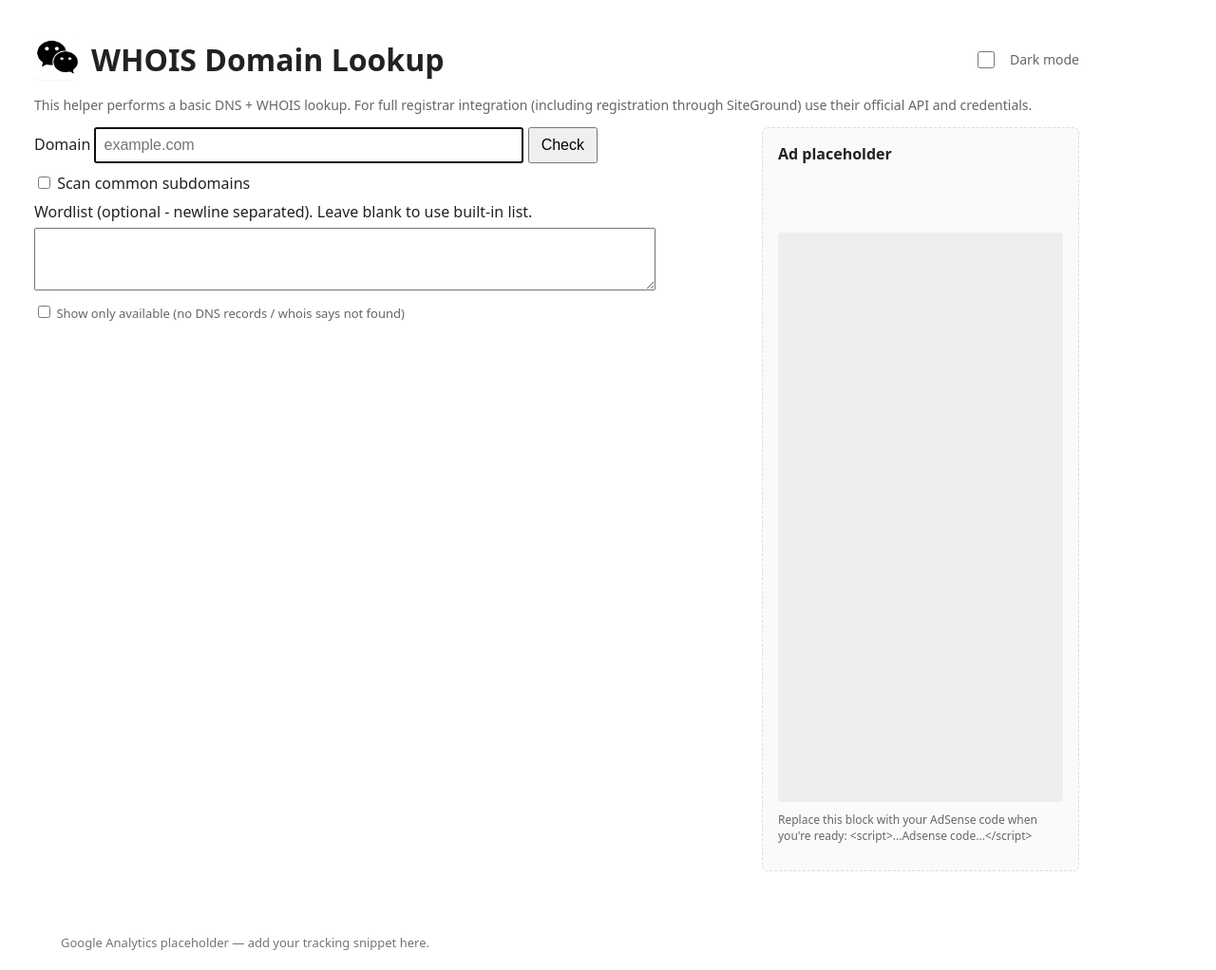
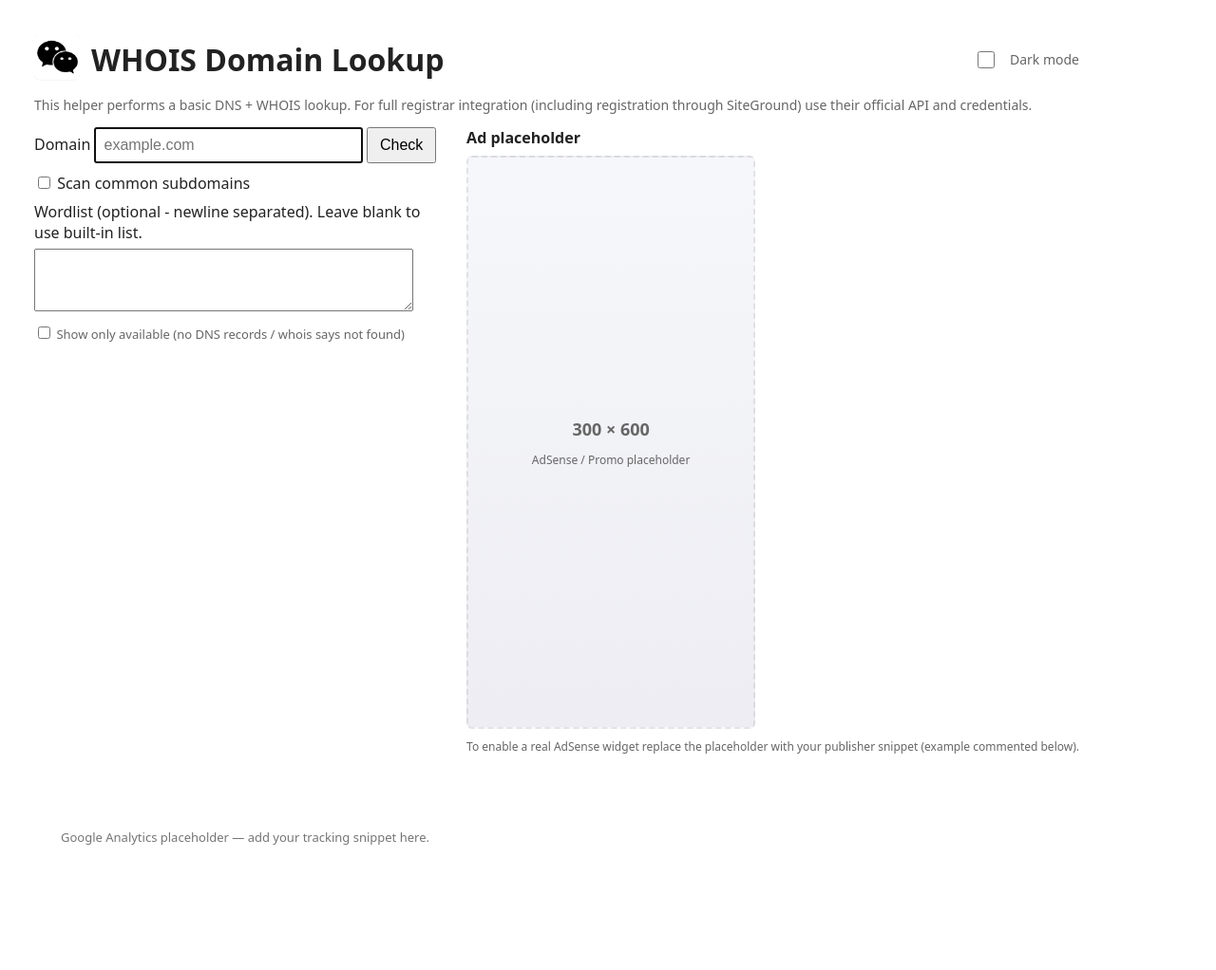
Before and after one commit to terence/subs, a PHP site: page / in a window 1280 px wide. Shown: the whole page at 95% size. After the commit the page ends 890 px from the top, so only its background shows below. Run offline with PHP 8.4, Linux system fonts and the light colour scheme.

Commit message:
adsense recreate

```diff
--- a/assets/style.css
+++ b/assets/style.css
@@ -29,21 +29,13 @@ a.button{background:var(--accent);color:white;padding:8px 10px;border-radius:5px
 /* Layout helpers */
 .row{display:flex;gap:18px;align-items:flex-start;max-width:1100px}
 .col-main{flex:1}
-.aside{width:300px;flex-shrink:0;border:1px dashed var(--border);padding:16px;background:var(--panel);border-radius:6px}
-/* 300x600 ad: keep centered and pushed lower in the aside */
-.ad-box{background:#eee;height:600px;display:flex;align-items:center;justify-content:center;color:var(--muted);border-radius:4px;margin-top:72px;max-width:300px;margin-left:auto;margin-right:auto}
-
-/* Make ad a bit smaller on narrow screens so layout isn't broken */
-@media (max-width:600px){
-  /* on narrow screens reduce height to avoid very tall ads and stack layout */
-  .ad-box{height:250px;max-width:100%}
-  .aside{width:100%}
-  .row{flex-direction:column}
-}
 
 /* Header */
 .header-row{max-width:1100px;display:flex;align-items:center;justify-content:space-between;gap:12px;margin-bottom:8px}
 .header-row h1{margin:0}
+.ad-placeholder{width:300px;height:600px;display:flex;flex-direction:column;align-items:center;justify-content:center;background:linear-gradient(180deg,#f6f7fb,#ededf3);border:2px dashed rgba(0,0,0,0.08);color:var(--muted);font-weight:600;border-radius:6px}
+.ad-placeholder small{font-size:12px;color:var(--muted);font-weight:400;margin-top:12px}
+
 
 /* Branding */
 .brand{display:flex;align-items:center;gap:12px}
--- a/index.php
+++ b/index.php
@@ -85,18 +85,17 @@ if ($_SERVER['REQUEST_METHOD'] === 'POST') {
 		<aside class="aside">
 			<div style="font-weight:600;margin-bottom:8px">Ad placeholder</div>
 			<div class="ad-box">
-			<script async src="https://pagead2.googlesyndication.com/pagead/js/adsbygoogle.js?client=ca-pub-8376419508952050"
-     crossorigin="anonymous"></script>
-<!-- Skyscraper 300x600 -->
-<ins class="adsbygoogle"
-     style="display:inline-block;width:300px;height:600px"
-     data-ad-client="ca-pub-8376419508952050"
-     data-ad-slot="1820822477"></ins>
-<script>
-     (adsbygoogle = window.adsbygoogle || []).push({});
-</script>
+				<div class="ad-placeholder">
+					<div style="font-size:18px">300 × 600</div>
+					<small>AdSense / Promo placeholder</small>
+				</div>
 			</div>
-			<p style="font-size:12px;color:#666;margin-top:10px">Replace this block with your AdSense code when you're ready: &lt;script&gt;...Adsense code...&lt;/script&gt;</p>
+			<p style="font-size:12px;color:#666;margin-top:10px">To enable a real AdSense widget replace the placeholder with your publisher snippet (example commented below).</p>
+			<!-- Example AdSense snippet (leave commented until you enable ads)
+			<script async src="https://pagead2.googlesyndication.com/pagead/js/adsbygoogle.js?client=ca-pub-8376419508952050" crossorigin="anonymous"></script>
+			<ins class="adsbygoogle" style="display:inline-block;width:300px;height:600px" data-ad-client="ca-pub-8376419508952050" data-ad-slot="1820822477"></ins>
+			<script>(adsbygoogle = window.adsbygoogle || []).push({});</script>
+			-->
 		</aside>
 	</div>
   </form>
```
Also changed, not shown: README.md.
